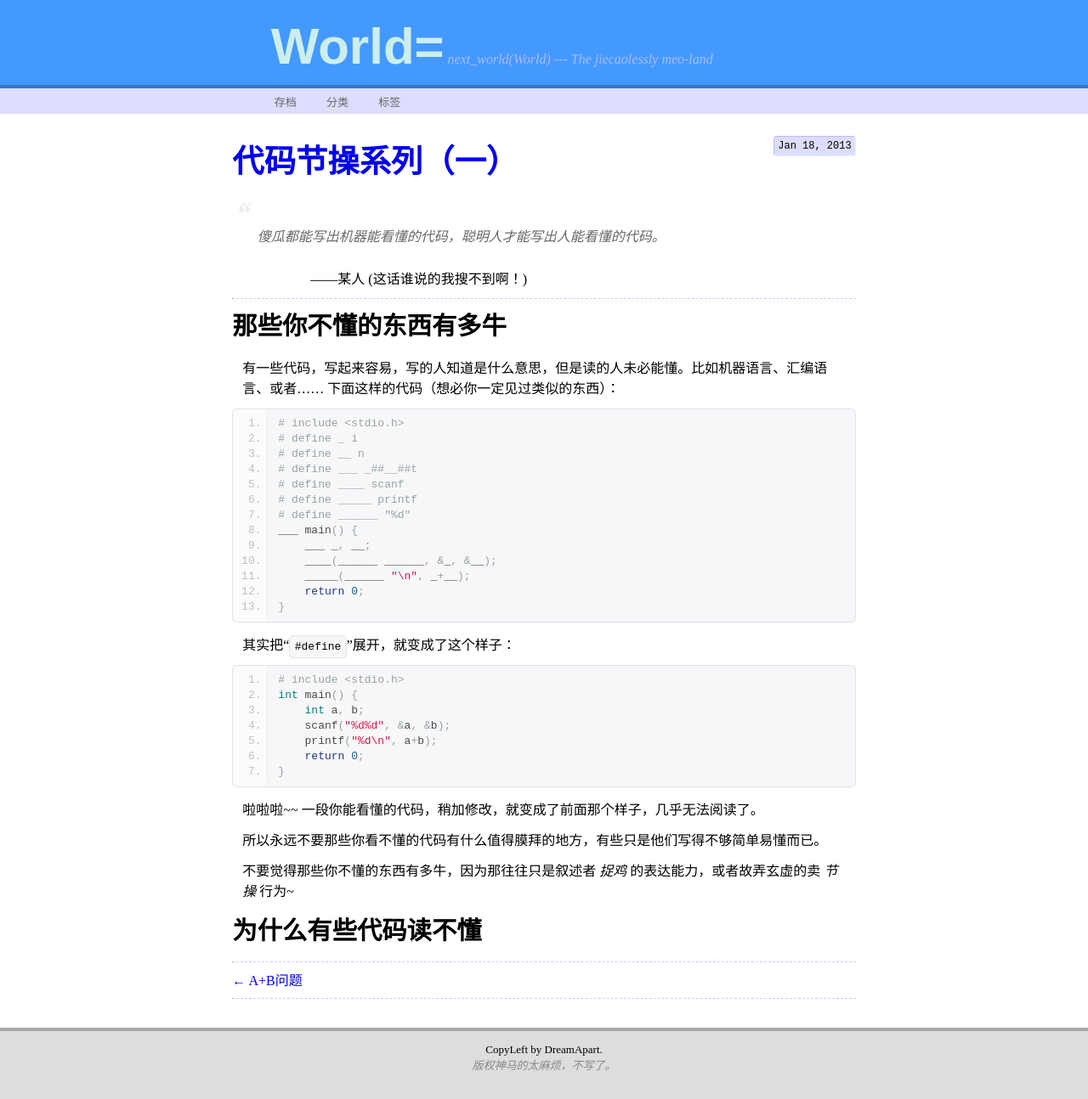
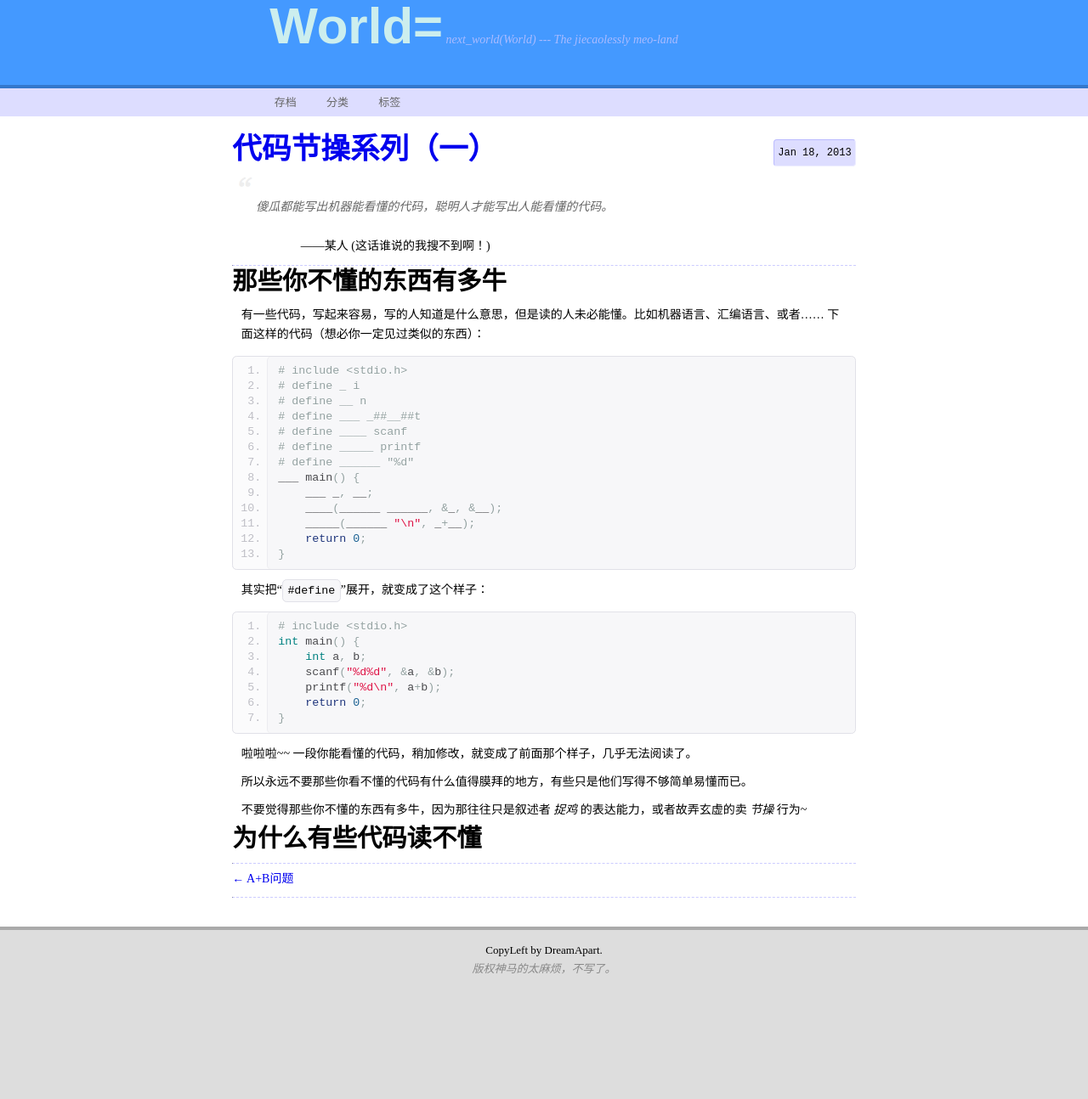
Before and after one commit to RnMss/rnmss.github.com, a Jekyll site: the page built from _posts/2013-01-18-code-jiecao-1.md, in a window 1280 px wide and 1294 px high. Shown: the whole window at 85% size. Built offline with Jekyll 4.4.1, drawn with Linux system fonts in a browser that asks for light colours; Markdown is read by kramdown in place of the engine named in the settings; comment, search, counter and statistics services are not loaded.

Commit message:
Update assets/css/fhy.css

```diff
--- a/assets/css/fhy.css
+++ b/assets/css/fhy.css
@@ -3,6 +3,8 @@ body {
     margin-top: 78pt;
     border: 0;
     background-color: #DDD;
+    font-size: 10.5pt;
+    line-height: 1.6em;
 }
 p {
     margin: 0.75em;
@@ -114,28 +116,28 @@ article.home:hover {
     padding: 3pt;
     border-radius: 4pt;
 }
-h1, h2, h3, h4, h5, h6, h7 {
+h1, h2, h3, h4, h5, h6 {
     margin-top: 0;
     margin-bottom: 0.6em;
     font-family:微软雅黑, sans-serif;
 }
 h1 {
-    font-size:28pt;
+    font-size:26pt;
 }
 h2 {
     font-size:22pt;
 }
 h3 {
-    font-size:20pt;
+    font-size:18pt;
 }
 h4 {
-    font-size:18pt;
+    font-size:16pt;
 }
 h5 {
-    font-size:16pt;
+    font-size:14pt;
 }
 h6 {
-    font-size:14pt;
+    font-size:12pt;
 }
 
 time {
@@ -170,6 +172,8 @@ pre, code {
     padding: 4pt;
     background-color: #f7f7f9;
     border: 1px solid #e1e1e8;
+    font-size: 10pt;
+    line-height: 1.5em;
 }
 ul {
     list-style: disc;
```
